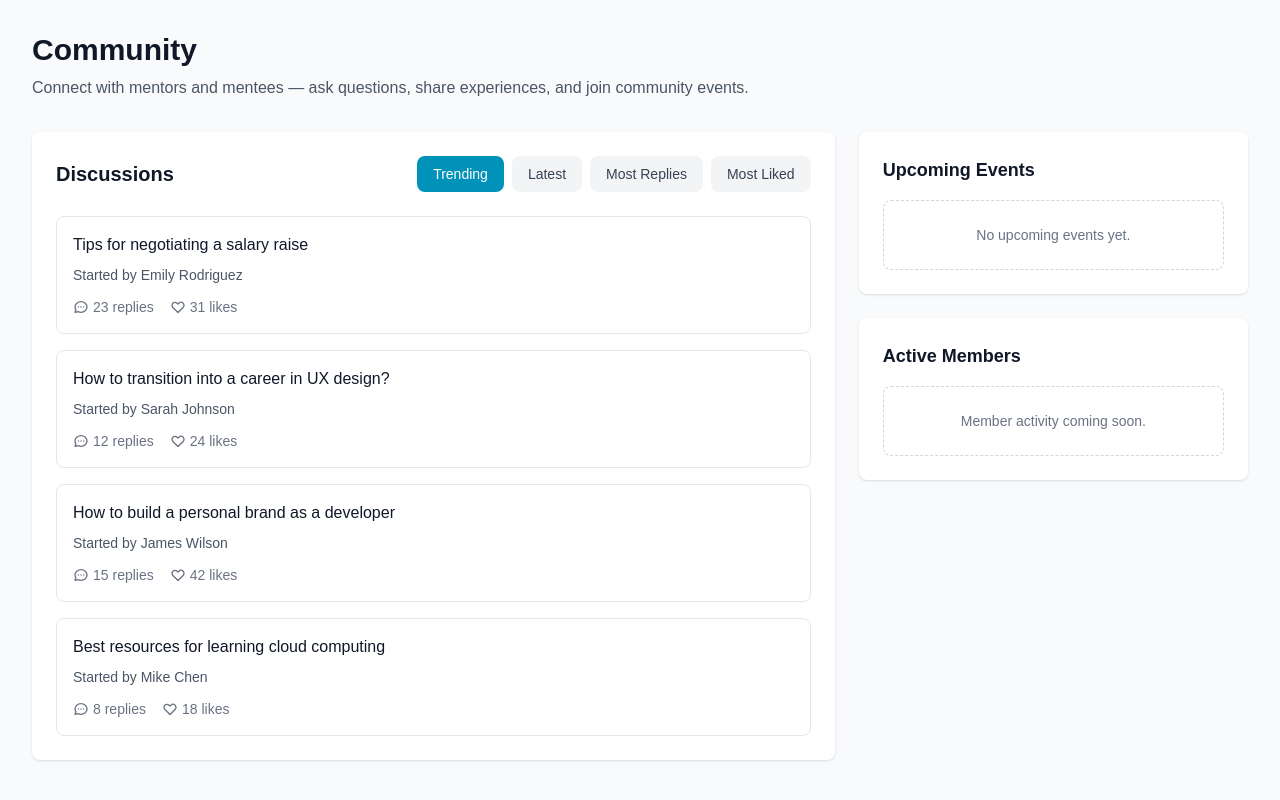
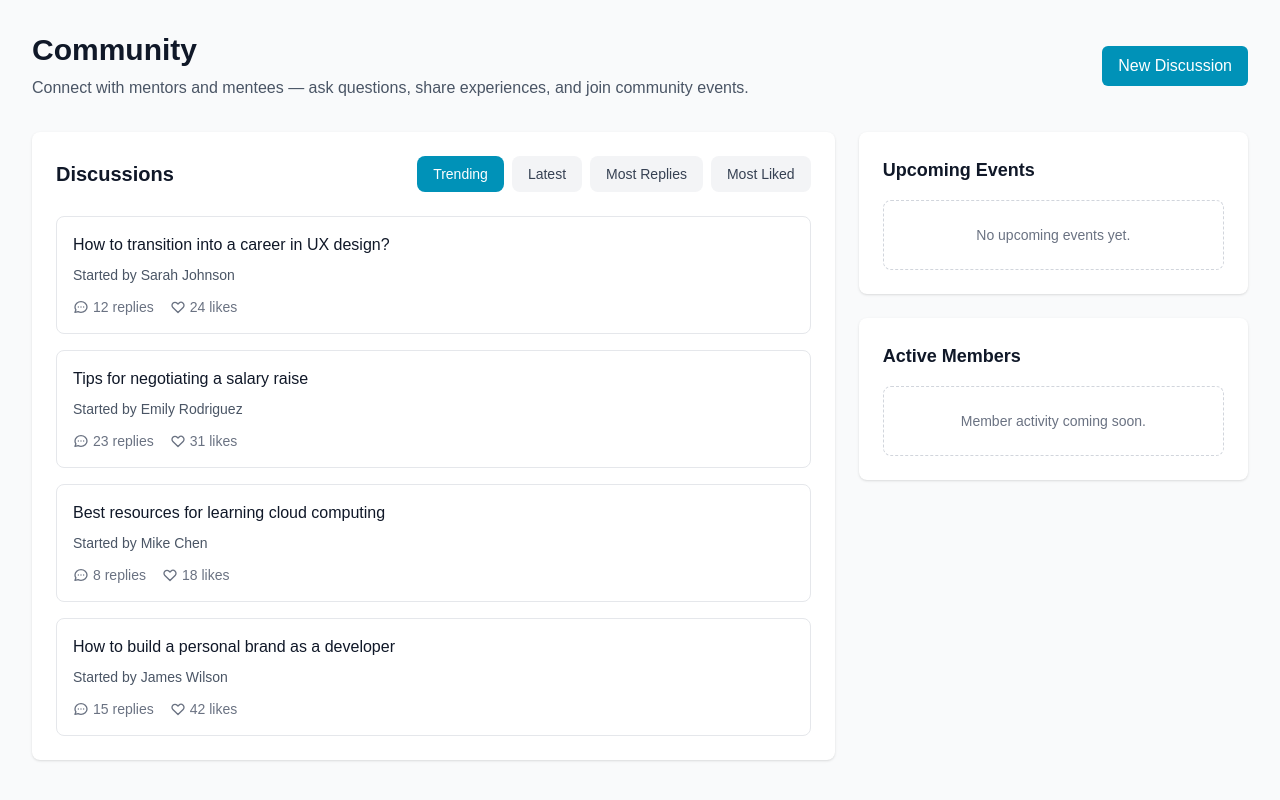
Before and after one commit to MentoNest/skillsync_frontend, a Next.js app: page /community in a window 1280 px wide. Built offline with nearby package versions, Linux system fonts and the light colour scheme.

Commit message:
discussion-API

```diff
--- a/app/(dashboard)/community/page.tsx
+++ b/app/(dashboard)/community/page.tsx
@@ -1,85 +1,73 @@
 'use client';
 
-import React, { useState, useMemo } from 'react';
+import React, { useState, useMemo, useEffect } from 'react';
 import { DiscussionSort, SortOption } from '@/components/ui/discussion-sort';
-
-interface Discussion {
-  id: string;
-  title: string;
-  author: string;
-  createdAt: Date;
-  replies: number;
-  likes: number;
-  trending: number;
-}
-
-const mockDiscussions: Discussion[] = [
-  {
-    id: '1',
-    title: 'How to transition into a career in UX design?',
-    author: 'Sarah Johnson',
-    createdAt: new Date('2025-06-25'),
-    replies: 12,
-    likes: 24,
-    trending: 85
-  },
-  {
-    id: '2',
-    title: 'Best resources for learning cloud computing',
-    author: 'Mike Chen',
-    createdAt: new Date('2025-06-27'),
-    replies: 8,
-    likes: 18,
-    trending: 72
-  },
-  {
-    id: '3',
-    title: 'Tips for negotiating a salary raise',
-    author: 'Emily Rodriguez',
-    createdAt: new Date('2025-06-28'),
-    replies: 23,
-    likes: 31,
-    trending: 95
-  },
-  {
-    id: '4',
-    title: 'How to build a personal brand as a developer',
-    author: 'James Wilson',
-    createdAt: new Date('2025-06-26'),
-    replies: 15,
-    likes: 42,
-    trending: 78
-  }
-];
+import CreateDiscussionForm from '@/components/community/CreateDiscussionForm';
+import type { DiscussionMetadata } from '@/lib/community-types';
 
 export default function CommunityPage() {
   const [currentSort, setCurrentSort] = useState<SortOption>('trending');
+  const [discussions, setDiscussions] = useState<DiscussionMetadata[]>([]);
+  const [isLoading, setIsLoading] = useState(true);
+  const [showCreateForm, setShowCreateForm] = useState(false);
+
+  useEffect(() => {
+    fetchDiscussions();
+  }, []);
+
+  const fetchDiscussions = async () => {
+    try {
+      const response = await fetch('/api/discussions');
+      if (response.ok) {
+        const data = await response.json();
+        setDiscussions(data);
+      }
+    } catch (error) {
+      console.error('Failed to fetch discussions:', error);
+    } finally {
+      setIsLoading(false);
+    }
+  };
 
   const sortedDiscussions = useMemo(() => {
-    const discussions = [...mockDiscussions];
+    const discussionsList = [...discussions];
 
     switch (currentSort) {
       case 'trending':
-        return discussions.sort((a, b) => b.trending - a.trending);
+        return discussionsList.sort((a, b) => (b.isTrending ? 1 : 0) - (a.isTrending ? 1 : 0));
       case 'latest':
-        return discussions.sort((a, b) => b.createdAt.getTime() - a.createdAt.getTime());
+        return discussionsList.sort((a, b) => new Date(b.createdAt).getTime() - new Date(a.createdAt).getTime());
       case 'most-replies':
-        return discussions.sort((a, b) => b.replies - a.replies);
+        return discussionsList.sort((a, b) => b.commentCount - a.commentCount);
       case 'most-liked':
-        return discussions.sort((a, b) => b.likes - a.likes);
+        return discussionsList.sort((a, b) => b.likeCount - a.likeCount);
       default:
-        return discussions;
+        return discussionsList;
     }
-  }, [currentSort]);
+  }, [currentSort, discussions]);
 
   return (
     <div>
-      <div className="mb-8">
+      <div className="mb-8 flex flex-col sm:flex-row sm:items-center sm:justify-between gap-4">
+        <div>
           <h1 className="text-3xl font-bold text-gray-900">Community</h1>
           <p className="mt-2 text-gray-600">
             Connect with mentors and mentees — ask questions, share experiences, and join community events.
           </p>
         </div>
+        <button
+          onClick={() => setShowCreateForm(!showCreateForm)}
+          className="px-4 py-2 bg-cyan-600 text-white rounded-md hover:bg-cyan-700 focus:outline-none focus:ring-2 focus:ring-cyan-500 focus:ring-offset-2 transition-colors"
+        >
+          {showCreateForm ? 'Cancel' : 'New Discussion'}
+        </button>
+      </div>
+
+      {showCreateForm && (
+        <div className="mb-6">
+          <CreateDiscussionForm onSuccess={() => { setShowCreateForm(false); fetchDiscussions(); }} />
+        </div>
+      )}
 
       <div className="grid grid-cols-1 md:grid-cols-3 gap-6">
         {/* Discussions */}
@@ -89,28 +77,32 @@ export default function CommunityPage() {
             <DiscussionSort currentSort={currentSort} onSortChange={setCurrentSort} />
           </div>
 
+          {isLoading ? (
+            <div className="text-center py-8 text-gray-500">Loading discussions...</div>
+          ) : (
             <div className="space-y-4">
               {sortedDiscussions.map((discussion) => (
                 <div key={discussion.id} className="p-4 border border-gray-200 rounded-lg hover:bg-gray-50 transition-colors">
                   <h3 className="font-medium text-gray-900 mb-2">{discussion.title}</h3>
-                <p className="text-sm text-gray-600 mb-3">Started by {discussion.author}</p>
+                  <p className="text-sm text-gray-600 mb-3">Started by {discussion.author.name}</p>
                   <div className="flex gap-4 text-sm text-gray-500">
                     <span className="flex items-center gap-1">
                       <svg className="w-4 h-4" fill="none" stroke="currentColor" viewBox="0 0 24 24" xmlns="http://www.w3.org/2000/svg">
                         <path strokeLinecap="round" strokeLinejoin="round" strokeWidth={2} d="M8 12h.01M12 12h.01M16 12h.01M21 12c0 4.418-4.03 8-9 8a9.863 9.863 0 01-4.255-.949L3 20l1.395-3.72C3.512 15.042 3 13.574 3 12c0-4.418 4.03-8 9-8s9 3.582 9 8z" />
                       </svg>
-                    {discussion.replies} replies
+                      {discussion.commentCount} replies
                     </span>
                     <span className="flex items-center gap-1">
                       <svg className="w-4 h-4" fill="none" stroke="currentColor" viewBox="0 0 24 24" xmlns="http://www.w3.org/2000/svg">
                         <path strokeLinecap="round" strokeLinejoin="round" strokeWidth={2} d="M4.318 6.318a4.5 4.5 0 000 6.364L12 20.364l7.682-7.682a4.5 4.5 0 00-6.364-6.364L12 7.636l-1.318-1.318a4.5 4.5 0 00-6.364 0z" />
                       </svg>
-                    {discussion.likes} likes
+                      {discussion.likeCount} likes
                     </span>
                   </div>
                 </div>
               ))}
             </div>
+          )}
         </div>
 
         {/* Sidebar placeholders */}
--- /dev/null
+++ b/app/api/discussions/route.ts
@@ -0,0 +1,104 @@
+import { NextRequest, NextResponse } from 'next/server';
+
+// In-memory storage for discussions (replace with actual database in production)
+let discussions: any[] = [
+  {
+    id: '1',
+    title: 'How to transition into a career in UX design?',
+    author: { id: '1', name: 'Sarah Johnson', avatarUrl: '/avatars/sarah.svg' },
+    category: 'career',
+    content: 'I have been working as a graphic designer for 3 years and want to transition to UX design. What steps should I take?',
+    createdAt: new Date('2025-06-25').toISOString(),
+    likeCount: 24,
+    commentCount: 12,
+    viewCount: 156,
+    isTrending: true,
+    tags: ['ux-design', 'career-change'],
+  },
+  {
+    id: '2',
+    title: 'Best resources for learning cloud computing',
+    author: { id: '2', name: 'Mike Chen', avatarUrl: '/avatars/john.svg' },
+    category: 'technical',
+    content: 'Looking for recommendations on the best courses and certifications for cloud computing, specifically AWS and Azure.',
+    createdAt: new Date('2025-06-27').toISOString(),
+    likeCount: 18,
+    commentCount: 8,
+    viewCount: 92,
+    isTrending: false,
+    tags: ['cloud', 'aws', 'azure'],
+  },
+  {
+    id: '3',
+    title: 'Tips for negotiating a salary raise',
+    author: { id: '3', name: 'Emily Rodriguez', avatarUrl: '/avatars/jane.svg' },
+    category: 'career',
+    content: 'I have been with my company for 2 years and have consistently exceeded my goals. Any advice on how to approach a salary negotiation?',
+    createdAt: new Date('2025-06-28').toISOString(),
+    likeCount: 31,
+    commentCount: 23,
+    viewCount: 203,
+    isTrending: true,
+    tags: ['salary', 'negotiation'],
+  },
+  {
+    id: '4',
+    title: 'How to build a personal brand as a developer',
+    author: { id: '4', name: 'James Wilson', avatarUrl: '/avatars/john.svg' },
+    category: 'general',
+    content: 'I want to establish myself as an expert in my field. What are the best ways to build a personal brand as a software developer?',
+    createdAt: new Date('2025-06-26').toISOString(),
+    likeCount: 42,
+    commentCount: 15,
+    viewCount: 178,
+    isTrending: false,
+    tags: ['personal-brand', 'developer'],
+  },
+];
+
+export async function GET() {
+  return NextResponse.json(discussions);
+}
+
+export async function POST(request: NextRequest) {
+  try {
+    const body = await request.json();
+    const { title, category, content } = body;
+
+    // Validate required fields
+    if (!title || !category || !content) {
+      return NextResponse.json(
+        { message: 'Title, category, and content are required' },
+        { status: 400 }
+      );
+    }
+
+    // Create new discussion
+    const newDiscussion = {
+      id: String(discussions.length + 1),
+      title,
+      category,
+      content,
+      author: {
+        id: 'current-user',
+        name: 'Current User',
+        avatarUrl: '/avatars/john.svg',
+      },
+      createdAt: new Date().toISOString(),
+      likeCount: 0,
+      commentCount: 0,
+      viewCount: 0,
+      isTrending: false,
+      tags: [],
+    };
+
+    discussions.unshift(newDiscussion);
+
+    return NextResponse.json(newDiscussion, { status: 201 });
+  } catch (error) {
+    return NextResponse.json(
+      { message: 'Internal server error' },
+      { status: 500 }
+    );
+  }
+}
--- /dev/null
+++ b/components/community/CreateDiscussionForm.tsx
@@ -0,0 +1,137 @@
+'use client';
+
+import { useState } from 'react';
+import { useForm } from 'react-hook-form';
+import { zodResolver } from '@hookform/resolvers/zod';
+import { z } from 'zod';
+import { CATEGORIES } from '@/lib/filters';
+
+const createDiscussionSchema = z.object({
+  title: z.string().min(5, 'Title must be at least 5 characters').max(200, 'Title must be less than 200 characters'),
+  category: z.string().min(1, 'Please select a category'),
+  content: z.string().min(20, 'Content must be at least 20 characters').max(5000, 'Content must be less than 5000 characters'),
+});
+
+type CreateDiscussionFormData = z.infer<typeof createDiscussionSchema>;
+
+interface Props {
+  onSuccess?: () => void;
+}
+
+export default function CreateDiscussionForm({ onSuccess }: Props) {
+  const [isSubmitting, setIsSubmitting] = useState(false);
+  const [error, setError] = useState<string | null>(null);
+
+  const {
+    register,
+    handleSubmit,
+    formState: { errors },
+    reset,
+  } = useForm<CreateDiscussionFormData>({
+    resolver: zodResolver(createDiscussionSchema),
+  });
+
+  const onSubmit = async (data: CreateDiscussionFormData) => {
+    setIsSubmitting(true);
+    setError(null);
+
+    try {
+      const response = await fetch('/api/discussions', {
+        method: 'POST',
+        headers: {
+          'Content-Type': 'application/json',
+        },
+        body: JSON.stringify(data),
+      });
+
+      if (!response.ok) {
+        const errorData = await response.json();
+        throw new Error(errorData.message || 'Failed to create discussion');
+      }
+
+      reset();
+      onSuccess?.();
+    } catch (err) {
+      setError(err instanceof Error ? err.message : 'An unexpected error occurred');
+    } finally {
+      setIsSubmitting(false);
+    }
+  };
+
+  return (
+    <div className="bg-white rounded-lg shadow p-6">
+      <h2 className="text-xl font-semibold text-gray-900 mb-4">Create New Discussion</h2>
+
+      {error && (
+        <div className="mb-4 p-3 bg-red-50 border border-red-200 rounded-md">
+          <p className="text-sm text-red-600">{error}</p>
+        </div>
+      )}
+
+      <form onSubmit={handleSubmit(onSubmit)} className="space-y-4">
+        <div>
+          <label htmlFor="title" className="block text-sm font-medium text-gray-700 mb-1">
+            Title
+          </label>
+          <input
+            id="title"
+            type="text"
+            {...register('title')}
+            className="w-full px-3 py-2 border border-gray-300 rounded-md focus:outline-none focus:ring-2 focus:ring-cyan-500 focus:border-transparent"
+            placeholder="What would you like to discuss?"
+          />
+          {errors.title && (
+            <p className="mt-1 text-sm text-red-600">{errors.title.message}</p>
+          )}
+        </div>
+
+        <div>
+          <label htmlFor="category" className="block text-sm font-medium text-gray-700 mb-1">
+            Category
+          </label>
+          <select
+            id="category"
+            {...register('category')}
+            className="w-full px-3 py-2 border border-gray-300 rounded-md focus:outline-none focus:ring-2 focus:ring-cyan-500 focus:border-transparent"
+          >
+            <option value="">Select a category</option>
+            {CATEGORIES.map((category) => (
+              <option key={category.value} value={category.value}>
+                {category.label}
+              </option>
+            ))}
+          </select>
+          {errors.category && (
+            <p className="mt-1 text-sm text-red-600">{errors.category.message}</p>
+          )}
+        </div>
+
+        <div>
+          <label htmlFor="content" className="block text-sm font-medium text-gray-700 mb-1">
+            Content
+          </label>
+          <textarea
+            id="content"
+            rows={6}
+            {...register('content')}
+            className="w-full px-3 py-2 border border-gray-300 rounded-md focus:outline-none focus:ring-2 focus:ring-cyan-500 focus:border-transparent resize-none"
+            placeholder="Share your thoughts, questions, or experiences..."
+          />
+          {errors.content && (
+            <p className="mt-1 text-sm text-red-600">{errors.content.message}</p>
+          )}
+        </div>
+
+        <div className="flex justify-end">
+          <button
+            type="submit"
+            disabled={isSubmitting}
+            className="px-4 py-2 bg-cyan-600 text-white rounded-md hover:bg-cyan-700 focus:outline-none focus:ring-2 focus:ring-cyan-500 focus:ring-offset-2 disabled:opacity-50 disabled:cursor-not-allowed transition-colors"
+          >
+            {isSubmitting ? 'Creating...' : 'Create Discussion'}
+          </button>
+        </div>
+      </form>
+    </div>
+  );
+}
```
Lines whose indentation alone changed are shown as unchanged.
